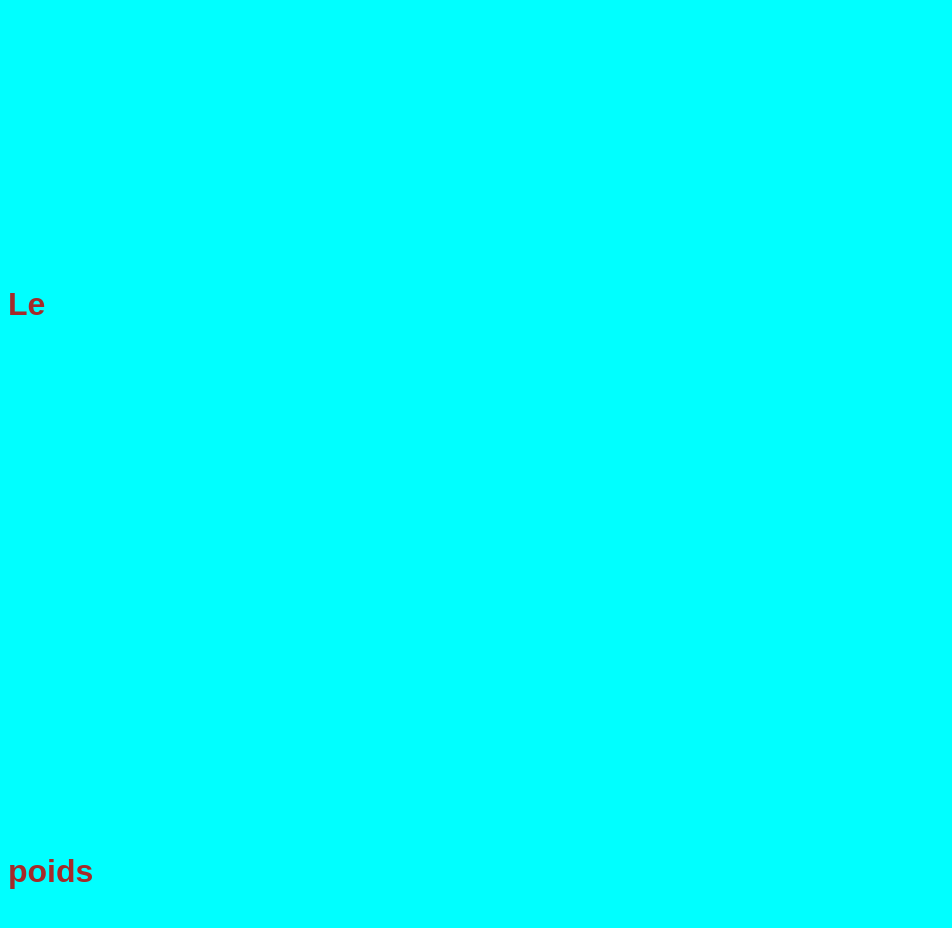
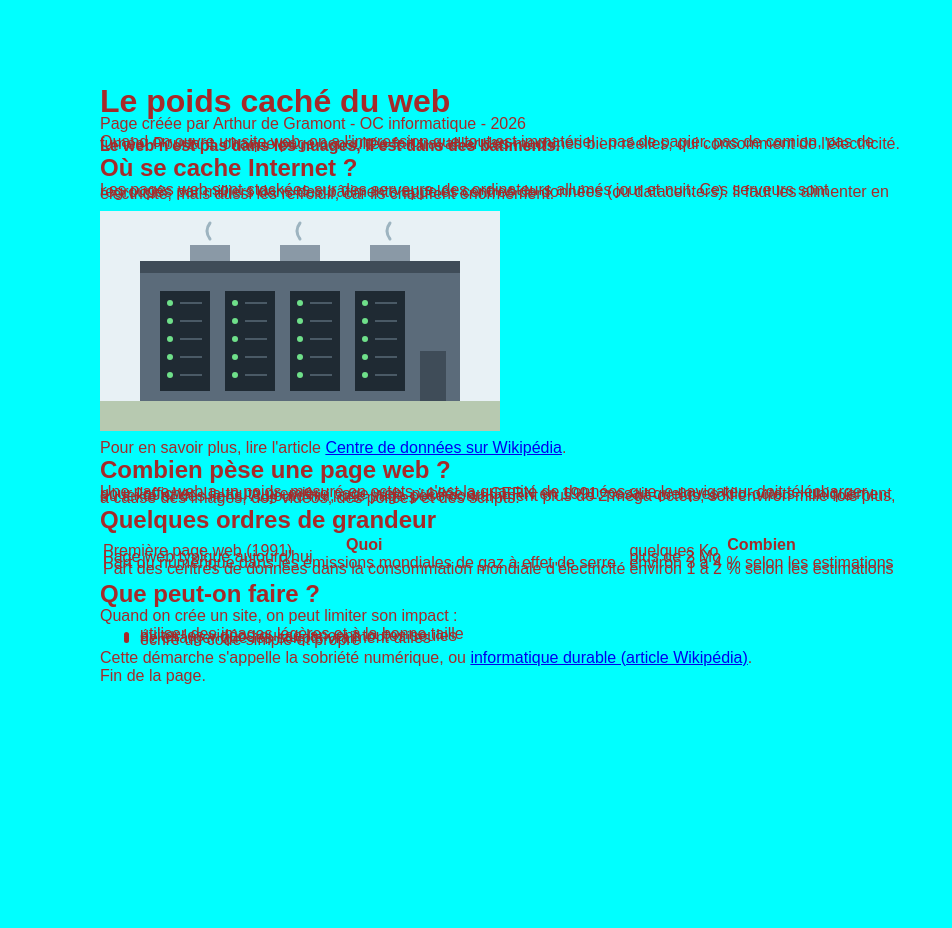
Before and after one commit to Arthur147258/d-pot-du-tp, a plain HTML site: page index.html in a window 1280 px wide. Shown: the top 928 px of the page, without its empty margins (0-952 px from the left). After the commit the page ends 800 px from the top, so only its background shows below. Drawn offline with Linux system fonts and the light colour scheme.

Commit message:
Tout remodifier car j'avais pas bien compris ce qu'il fallait faire

```diff
--- a/style.css
+++ b/style.css
@@ -1,3 +1,3 @@
 /* Feuille de style de la page « Le poids caché du web » */
-body {font-family: Arial, Helvetica, sans-serif;color: brown;background-color: aqua;line-height: 15cm;}
-body {max-width: 12px;}
+body {font-family: Arial, Helvetica, sans-serif;color: brown;background-color: aqua;line-height: 2px;}
+body {max-width: 800px;margin: 100px;}
```
